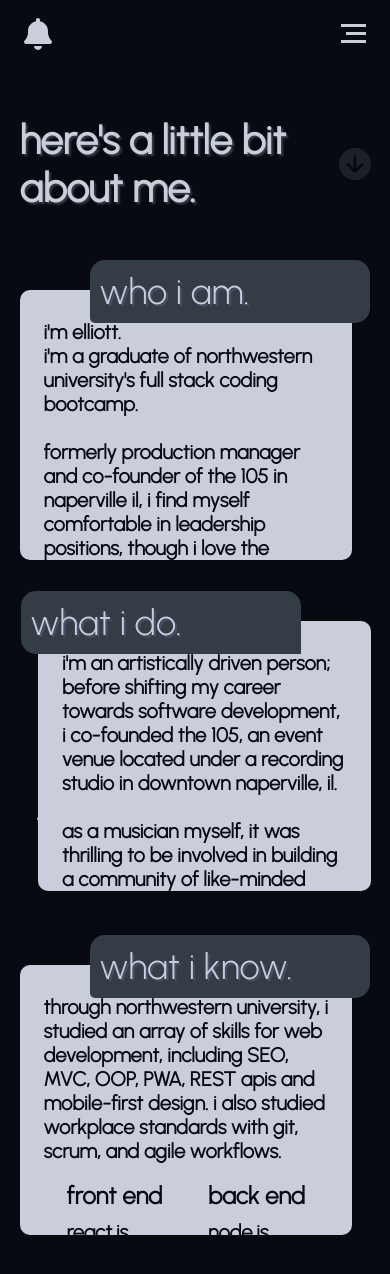
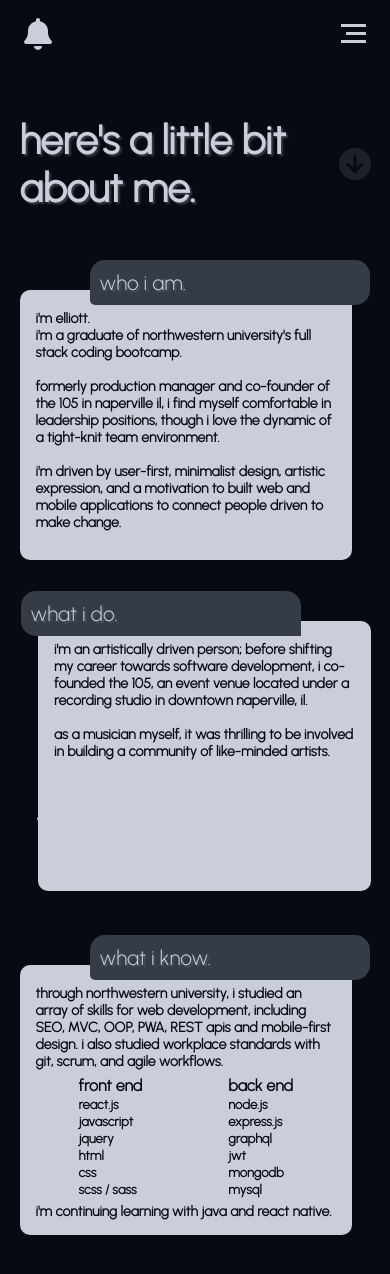
Before and after one commit to elliottdombrowski/portfolio-mern, a React (Create React App) app in the folder client/: page /about in a window 390 px wide. Shown: the top 1274 px of the page. After the commit the page ends 1244 px from the top, so only its background shows below. Built offline with nearby package versions, Linux system fonts and the light colour scheme.

Commit message:
edited about queries for smallest screens

```diff
--- a/client/src/pages/about/About.js
+++ b/client/src/pages/about/About.js
@@ -71,9 +71,9 @@ const About = () => {
                 including SEO, MVC, OOP, PWA, REST apis and mobile-first design.
                 i also studied workplace standards with git, scrum, and agile workflows.
 
-                <table>
-                  <tc>
-                    <th>front end</th>
+                <table className='skills-table'>
+                  <tc className='skills-table-column'>
+                    <th className='table-header'>front end</th>
                     <tr>react.js</tr>
                     <tr>javascript</tr>
                     <tr>jquery</tr>
@@ -81,8 +81,8 @@ const About = () => {
                     <tr>css</tr>
                     <tr>scss / sass</tr>
                   </tc>
-                  <tc>
-                    <th>back end</th>
+                  <tc className='skills-table-column'>
+                    <th className='table-header'>back end</th>
                     <tr>node.js</tr>
                     <tr>express.js</tr>
                     <tr>graphql</tr>
@@ -92,7 +92,7 @@ const About = () => {
                   </tc>
                 </table>
 
-                i'm continuing my learning with java and react native.
+                i'm continuing learning with java and react native.
               </h1>
             </div>
           </div>
--- a/client/src/pages/about/query.scss
+++ b/client/src/pages/about/query.scss
@@ -122,6 +122,35 @@
     .about-bottom {
       .about-section {
         width: 350px;
+
+        .about-header {
+          font-size: 130%;
+        }
+
+        .about-body {
+          .about-text {
+            padding: 20px 1rem 1.5rem;
+            font-size: 14px;
+          }
+        }
+
+        &:nth-child(3) {
+          .about-body {
+            .about-text {
+              table {
+                padding: 4px 0;
+                th {
+                  padding-bottom: 0;
+                  font-size: 16px;
+                }
+
+                tr {
+                  font-size: 13px;
+                }
+              }
+            }
+          }
+        }
       }
     }
   }
```
Also changed, not shown: client/src/pages/about/styles.scss (line endings or trailing spaces), 1 other file (tests, documents, lock files or other folders).
